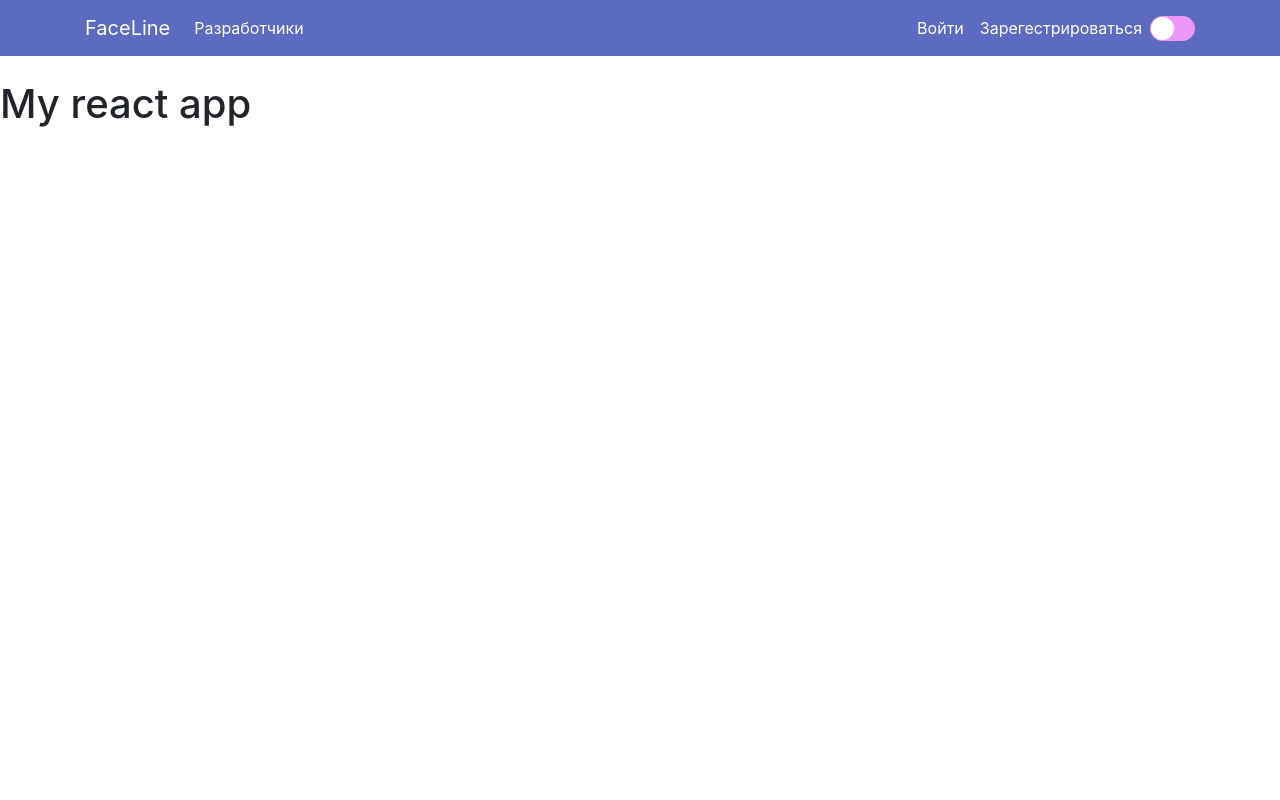
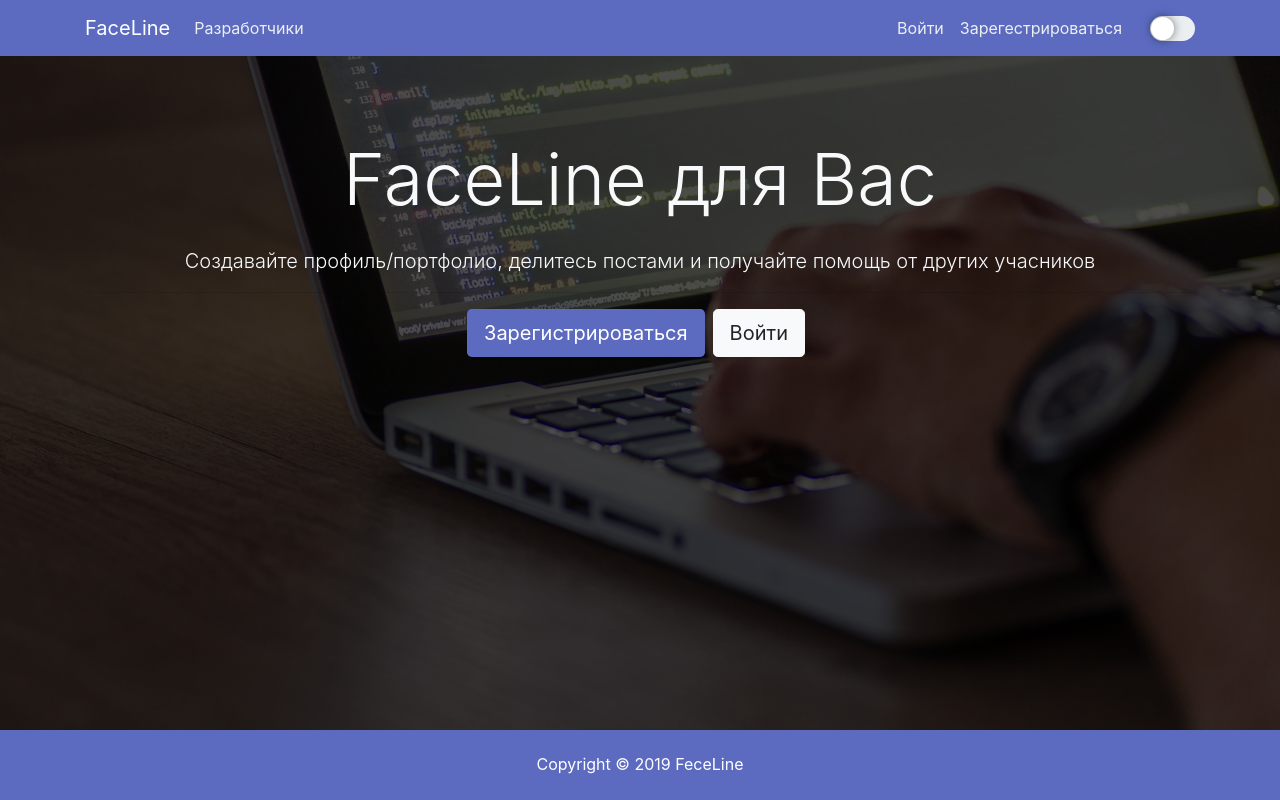
Before and after one commit to brian7346/Faceline, a React (Create React App) app in the folder client/: page /login in a window 1280 px wide. Built offline with nearby package versions, Linux system fonts and the light colour scheme.

Commit message:
Added customisation for components

```diff
--- a/client/src/App.js
+++ b/client/src/App.js
@@ -1,12 +1,12 @@
 import React from "react";
 import "./styles/App.scss";
-import Navbar from "./components/layout/Navbar";
-
+import { Navbar, Landing, Footer } from "./components";
 function App() {
   return (
     <div className="App">
       <Navbar />
-      <h1>My react app</h1>
+      <Landing />
+      <Footer />
     </div>
   );
 }
--- /dev/null
+++ b/client/src/components/Link/Link.js
@@ -0,0 +1,21 @@
+import React from "react";
+import "./Link.scss";
+import classNames from "classnames";
+
+const Link = props => {
+  let className = classNames({
+    btn: true,
+    "btn-lg": props.large,
+    "dark-bg": props.darkMode,
+    "current-bg": !props.darkMode && !props.btnLight,
+    "mr-2": props.marginRight,
+    "btn-light": props.btnLight
+  });
+  return (
+    <a href="register.html" className={className}>
+      {props.title}
+    </a>
+  );
+};
+
+export default Link;
--- a/client/src/components/SwitchBtn/SwitchBtn.js
+++ b/client/src/components/SwitchBtn/SwitchBtn.js
@@ -1,10 +1,13 @@
 import React, { useState } from "react";
 import "./SwitchBtn.scss";
 
-const SwitchBtn = () => {
+const SwitchBtn = props => {
   const [isOn, toggleIsOn] = useState(false);
   const switchState = isOn ? "switch on" : "switch off";
-  return <div className={switchState} onClick={() => toggleIsOn(!isOn)} />;
+  const handleSwitch = () => {
+    toggleIsOn(!isOn);
+  };
+  return <div className={switchState} onClick={() => handleSwitch()} />;
 };
 
 export default SwitchBtn;
--- a/client/src/components/SwitchBtn/SwitchBtn.scss
+++ b/client/src/components/SwitchBtn/SwitchBtn.scss
@@ -3,6 +3,7 @@
 .switch {
   position: relative;
   display: inline-block;
+  margin-left: 20px;
   width: 60px;
   height: 34px;
 }
@@ -17,7 +18,7 @@
 }
 
 .switch.off {
-  background-color: $primaryLight;
+  background-color: $hoverLight;
 }
 
 .switch.on {
@@ -35,6 +36,7 @@
   background-color: white;
   -webkit-transition: 0.4s;
   transition: 0.4s;
+  box-shadow: 0 0 10px rgba(0, 0, 0, 0.5);
   border-radius: 50%;
 }
 
--- /dev/null
+++ b/client/src/components/index.js
@@ -0,0 +1,5 @@
+export { default as Navbar } from "./layout/Navbar";
+export { default as Landing } from "./layout/Landing";
+export { default as Footer } from "./layout/Footer";
+export { default as SwitchBtn } from "./SwitchBtn/SwitchBtn";
+export { default as Link } from "./Link/Link";
--- a/client/src/components/layout/Navbar.js
+++ b/client/src/components/layout/Navbar.js
@@ -1,9 +1,17 @@
 import React from "react";
 import SwitchBtn from "../SwitchBtn/SwitchBtn";
+import classNames from "classnames";
 
-const Navbar = () => {
+const Navbar = props => {
+  let navbarClassNames = classNames({
+    navbar: true,
+    "navbar-expand-sm": true,
+    "mb-4": true,
+    "current-bg": !props.darkMode,
+    "dark-bg": props.darkMode
+  });
   return (
-    <nav className="navbar navbar-expand-sm current-bg mb-4">
+    <nav className={navbarClassNames}>
       <div className="container">
         <a className="navbar-brand" href="landing.html">
           FaceLine
--- a/client/src/components/layout/footer.js
+++ b/client/src/components/layout/footer.js
@@ -0,0 +1,19 @@
+import React from "react";
+import classNames from "classnames";
+
+const Footer = props => {
+  let footerClassNames = classNames({
+    "text-center": true,
+    "p-4": true,
+    "mt-5": true,
+    "current-bg": !props.darkMode,
+    "dark-bg": props.darkMode
+  });
+  return (
+    <footer className={footerClassNames}>
+      Copyright &copy; {new Date().getFullYear()} FeceLine
+    </footer>
+  );
+};
+
+export default Footer;
--- a/client/src/components/layout/landing.js
+++ b/client/src/components/layout/landing.js
@@ -0,0 +1,28 @@
+import React from "react";
+import { Link } from "../";
+
+const Landing = () => {
+  return (
+    <div className="landing">
+      <div className="dark-overlay landing-inner text-light">
+        <div className="container">
+          <div className="row">
+            <div className="col-md-12 text-center">
+              <h1 className="display-3 mb-4">FaceLine для Вас</h1>
+              <p className="lead">
+                {" "}
+                Создавайте профиль/портфолио, делитесь постами и получайте
+                помощь от других учасников
+              </p>
+              <hr />
+              <Link title="Зарегистрироваться" marginRight large />
+              <Link title="Войти" marginRight large btnLight />
+            </div>
+          </div>
+        </div>
+      </div>
+    </div>
+  );
+};
+
+export default Landing;
--- a/client/src/styles/App.scss
+++ b/client/src/styles/App.scss
@@ -9,7 +9,7 @@ img {
   background: url("../img/showcase.jpg") no-repeat;
   background-size: cover;
   background-position: center;
-  height: 100vh;
+  height: calc(100vh - 126px);
   margin-top: -24px;
   margin-bottom: -50px;
 }
@@ -47,10 +47,25 @@ img {
   color: white;
 }
 
-.current-bg a {
+.dark-bg {
+  background: $secondary;
   color: white;
+}
+
+.current-btn {
+  background: $primary;
+  color: white;
+}
+
+.navbar-brand {
+  color: unset;
+}
+
+.navbar-collapse a {
   border-radius: 2px;
+  color: $hoverLight;
   &:hover {
-    background: $primaryDark;
+    background: $hoverLight;
+    color: $primary;
   }
 }
--- a/client/src/styles/Variables.scss
+++ b/client/src/styles/Variables.scss
@@ -5,3 +5,6 @@ $primaryLight: #ec97f9;
 $secondary: #263238;
 $secondaryDark: #000a12;
 $secondaryLight: #4f5b62;
+
+$hoverLight: #eceff1;
+$hoverDark: #babdbe;
--- a/package.json
+++ b/package.json
@@ -15,6 +15,7 @@
   "dependencies": {
     "bcryptjs": "^2.4.3",
     "body-parser": "^1.19.0",
+    "classnames": "^2.2.6",
     "concurrently": "^4.1.0",
     "express": "^4.16.4",
     "gravatar": "^1.8.0",
```
Also changed, not shown: client/src/components/Link/Link.scss (added).
